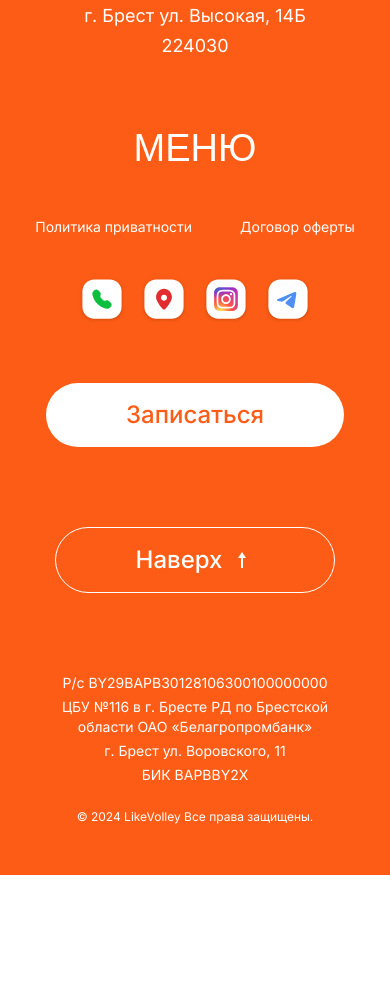
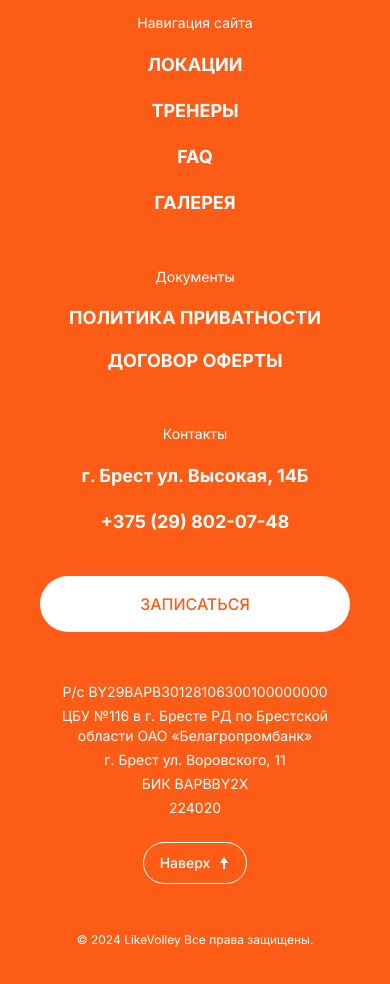
Before and after one commit to evgeniyworkbel/like-volley, a Next.js app: page / in a window 390 px wide. Shown: the part 7280-8264 px from the top of the page. Before the commit the page ends 8155 px from the top, so only its background shows below. Built offline with nearby package versions, Linux system fonts and the light colour scheme; no server answers; a web font is replaced by a local one.

Commit message:
feat(widgets): add mobile footer

```diff
--- /dev/null
+++ b/src/app/(main)/price/page.tsx
@@ -0,0 +1,3 @@
+export default function Prise() {
+  return <div></div>;
+}
--- a/src/shared/constants/navigation.ts
+++ b/src/shared/constants/navigation.ts
@@ -55,4 +55,8 @@ export const navLinks: Record<string, { title: string; href: LinkHref }> = {
     title: "Политика приватности",
     href: "/policy",
   },
+  price: {
+    title: "Цена",
+    href: "/policy",
+  },
 } as const;
--- a/src/shared/ui/index.ts
+++ b/src/shared/ui/index.ts
@@ -3,3 +3,4 @@ export { Button } from "./button";
 export { Title } from "./title";
 export { Accordion } from "./accordion";
 export { Map } from "./map";
+export { Navbar } from "./navbar";
--- /dev/null
+++ b/src/widgets/footer/ui/documents.tsx
@@ -0,0 +1,18 @@
+import { navLinks } from "@/shared/constants";
+import Link from "next/link";
+
+export function Documents() {
+  return (
+    <div className="flex flex-col items-center justify-between gap-[18px] gap-x-12 text-sm text-[18px] xl:text-xs [&>:not(:first-child)]:font-bold [&>:not(:first-child)]:uppercase [&>a:hover]:underline">
+      <p className="text-[14px]">Документы</p>
+      <Link href={navLinks.policy.href}>{navLinks.policy.title}</Link>
+      <Link href={navLinks.offerAgreement.href} rel="nooper noreferrer">
+        {navLinks.offerAgreement.title}
+      </Link>
+      {/* @todo нет еще такой страницы */}
+      {/* <Link href={navLinks.price.href} rel="nooper noreferrer">
+        {navLinks.price.title}
+      </Link> */}
+    </div>
+  );
+}
--- a/src/widgets/footer/ui/footer.tsx
+++ b/src/widgets/footer/ui/footer.tsx
@@ -3,10 +3,12 @@
 
 import Link from "next/link";
 import Image from "next/image";
-import { signUpForWorkoutSectionId, navLinks } from "@/shared/constants";
+import { signUpForWorkoutSectionId, navLinks, contactsLinks } from "@/shared/constants";
 import { Button } from "@/shared/ui";
+import { Navbar } from "@/shared/ui";
 import { Contacts } from "./contacts";
-import { UpArrowBox } from "./up-arrow-box";
+import { UpArrow } from "./up-arrow";
+import { Documents } from "./documents";
 
 export function Footer() {
   const handleClick = () => {
@@ -17,7 +19,7 @@ export function Footer() {
   };
 
   return (
-    <footer className="grid justify-items-center gap-15 bg-accent-orange py-[50px] text-white xl:grid-cols-[auto_1fr] xl:grid-rows-1 xl:p-20">
+    <footer className="grid justify-items-center gap-[50px] bg-accent-orange py-[50px] text-white xl:grid-cols-[auto_1fr] xl:grid-rows-1 xl:p-20">
       <div className="flex flex-col items-center gap-8 xl:items-start">
         <Link href={navLinks.home.href}>
           <Image
@@ -27,55 +29,53 @@ export function Footer() {
             alt="Логотип школы волейбола Like Volley"
           />
         </Link>
-        <p className="flex max-w-[270px] flex-col gap-2 text-center text-lg xl:max-w-[350px] xl:text-left">
+        <p className="flex max-w-[282px] flex-col gap-2 text-center text-lg leading-[1.2] text-balance xl:max-w-[350px] xl:text-left">
           Волейбол для всех возрастов с индивидуальным подходом и современными методиками обучения.
         </p>
-        <ul className="flex flex-col items-center gap-0.5 text-lg xl:items-start">
-          <li>ООО «Лайк Воллей»</li>
-          <li>УНП 291855284</li>
-          <li>г. Брест ул. Высокая, 14Б</li>
-          <li>224030</li>
-        </ul>
+        <Contacts />
       </div>
-      <div className="flex flex-col justify-center gap-15 xl:flex-row xl:justify-between">
-        <div className="flex flex-col items-center gap-10 xl:items-start">
-          <p className="font-shantell text-[38px] uppercase">меню</p>
-          <div className="flex justify-between gap-x-12 text-sm xl:text-xs [&>a:hover]:underline">
-            <Link href={navLinks.policy.href}>{navLinks.policy.title}</Link>
-            <Link href={navLinks.offerAgreement.href} rel="nooper noreferrer">
-              {navLinks.offerAgreement.title}
-            </Link>
+
+      <div className="flex flex-col justify-center gap-[50px] xl:flex-row xl:justify-between">
+        <div className="flex flex-col items-center gap-[50px] xl:items-start">
+          <div className="flex flex-col gap-[18px]">
+            <p className="text-sm">Навигация сайта</p>
+            <Navbar className="flex-col gap-[18px] text-lg uppercase [&>a:last-child]:hidden" />
           </div>
-          {/* todo: отключил временно до особых распоряжений */}
-
-          {/* <nav className="flex flex-wrap justify-center gap-7 text-2xl">
-            <Link href={navLinks.blog.href}>{navLinks.blog.title}</Link>
-            <Link href={navLinks.about.href}>{navLinks.about.title}</Link>
-            <Link href={navLinks.reviews.href}>{navLinks.reviews.title}</Link>
-          </nav> */}
-          <Contacts />
+          <Documents />
         </div>
-        <div className="flex flex-col items-center gap-20 xl:items-start xl:justify-between">
+        <div className="flex flex-col items-center gap-10 xl:items-start xl:justify-between">
+          <div className="flex flex-col items-center gap-[18px]">
+            <p className="text-sm">Контакты</p>
+            <ul className="flex flex-col items-center gap-[18px] text-lg font-bold">
+              <li>г. Брест ул. Высокая, 14Б</li>
+              <li>{contactsLinks.phone.label}</li>
+            </ul>
+          </div>
           <Button
-            className="rounded-[40px] bg-white px-20 py-4 text-2xl font-medium text-accent-orange"
+            className="rounded-[40px] bg-white px-25 py-4 text-base font-medium text-accent-orange uppercase"
             onClick={handleClick}
           >
             Записаться
           </Button>
+        </div>
+      </div>
+      <div className="flex flex-col items-center gap-6">
+        <ul className="flex max-w-72 flex-col gap-1 text-center text-sm xl:text-start">
+          <li>Р/с BY29BAPB30128106300100000000</li>
+          <li>ЦБУ №116 в г. Бресте РД по Брестской области ОАО «Белагропромбанк»</li>
+          <li>г. Брест ул. Воровского, 11</li>
+          <li>БИК BAPBBY2X</li>
+          <li>224020</li>
+        </ul>
+        <div className="flex flex-col items-center gap-12">
           <Button
-            className="flex items-center gap-2 rounded-[40px] border px-20 py-4 text-2xl font-medium text-white"
+            className="flex items-center gap-2 rounded-[40px] border px-4 py-2.5 text-sm font-medium text-white"
             onClick={() => window.scrollTo({ top: 0 })}
           >
             Наверх
-            <UpArrowBox />
+            <UpArrow />
           </Button>
-          <ul className="flex max-w-72 flex-col gap-1 text-center text-sm xl:text-start">
-            <li>Р/с BY29BAPB30128106300100000000</li>
-            <li>ЦБУ №116 в г. Бресте РД по Брестской области ОАО «Белагропромбанк»</li>
-            <li>г. Брест ул. Воровского, 11</li>
-            <li className="mb-5">БИК BAPBBY2X</li>
-            <li className="text-xs">© 2024 LikeVolley Все права защищены.</li>
-          </ul>
+          <p className="text-xs">© 2024 LikeVolley Все права защищены.</p>
         </div>
       </div>
     </footer>
--- a/src/widgets/footer/ui/up-arrow-box.tsx
+++ b/src/widgets/footer/ui/up-arrow.tsx
@@ -1,8 +1,8 @@
-export function UpArrowBox() {
+export function UpArrow() {
   return (
-    <div className="relative h-6 w-6">
+    <div className="relative w-3">
       <div className="absolute top-1/2 left-1/2 flex -translate-x-1/2 -translate-y-1/2 rotate-180 flex-col items-center">
-        <div className="h-2.5 w-0.5 bg-white"></div>
+        <div className="h-1.5 w-0.5 bg-white"></div>
         <div className="border-t-[6px] border-r-4 border-l-4 border-t-white border-r-transparent border-l-transparent" />
       </div>
     </div>
--- a/src/widgets/header/ui/header.tsx
+++ b/src/widgets/header/ui/header.tsx
@@ -5,8 +5,8 @@ import Link from "next/link";
 import { useEffect, useState } from "react";
 import { navLinks } from "@/shared/constants";
 import { cn } from "@/shared/lib";
+import { Navbar } from "@/shared/ui";
 import { MobileMenu } from "./mobile-menu";
-import { Navbar } from "./navbar";
 
 export function Header() {
   const [isOpen, setIsOpen] = useState<boolean>(false);
--- a/src/widgets/header/ui/mobile-menu.tsx
+++ b/src/widgets/header/ui/mobile-menu.tsx
@@ -1,7 +1,7 @@
 import { Button } from "@/shared/ui";
 import { cn } from "@/shared/lib";
 import { CloseMenuIcon } from "./close-menu-icon";
-import { Navbar } from "./navbar";
+import { Navbar } from "../../../shared/ui/navbar";
 import { BurgerMenuIcon } from "./burger-menu-icon";
 
 type MobileMenuProps = {
```
Also changed, not shown: src/shared/ui/navbar.tsx (renamed from src/widgets/header/ui/navbar.tsx).
